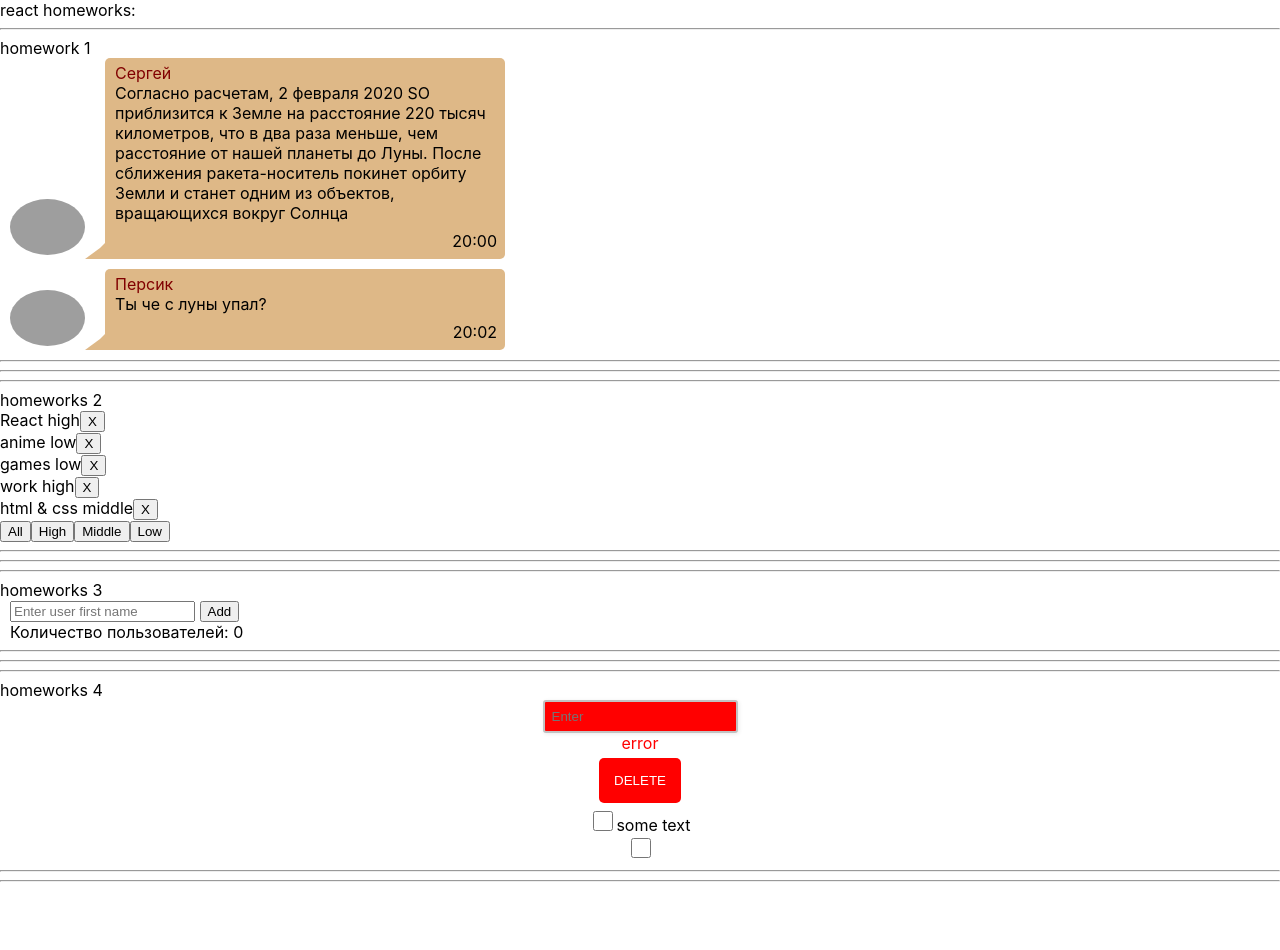
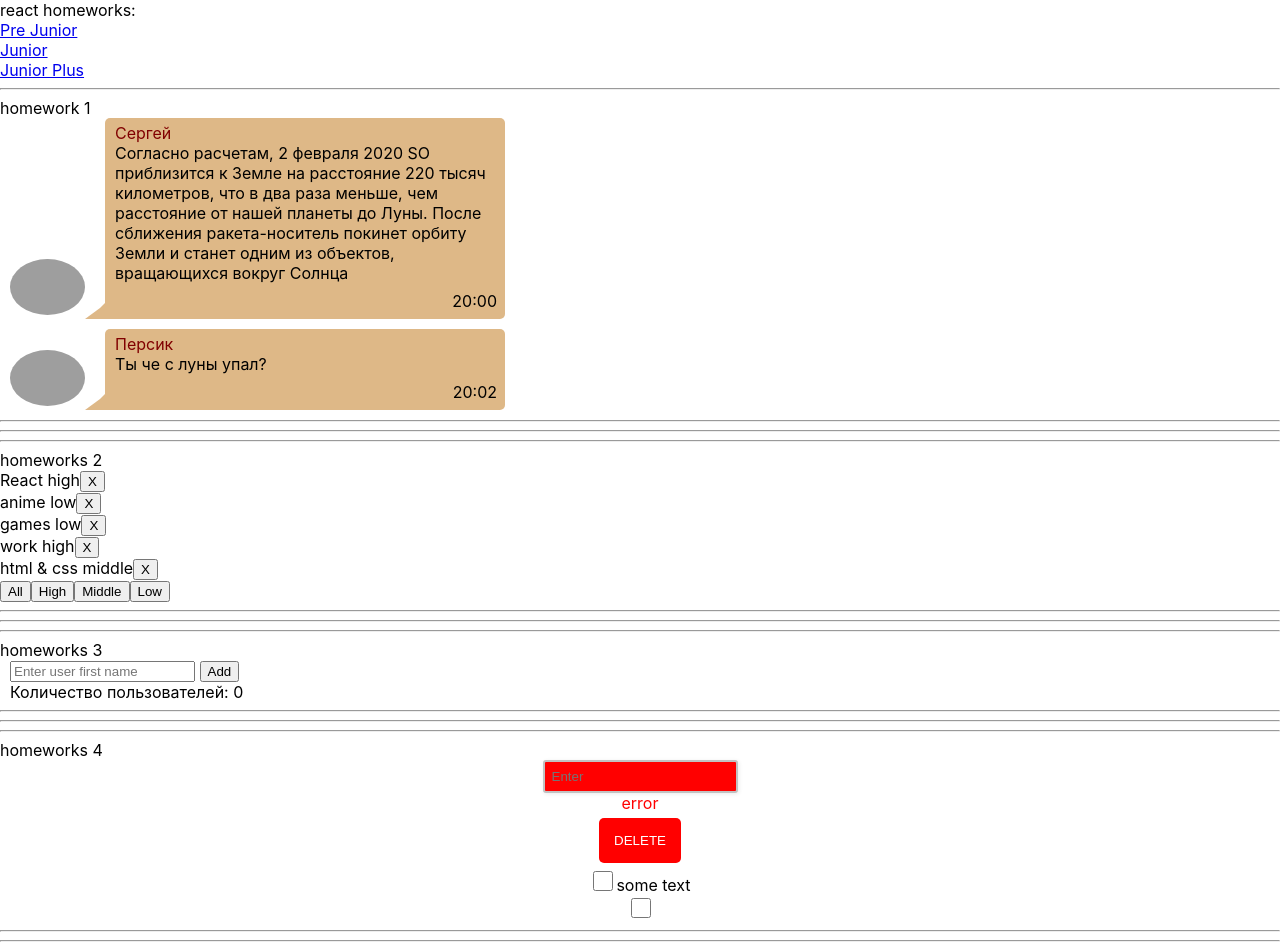
Before and after one commit to Lykke27/Simple_hometasks, a React (Create React App) app: page /#/pre-junior in a window 1280 px wide. Before the commit this address led to /. Before the commit the page ends 890 px from the top, so only its background shows below. Built offline with nearby package versions, Linux system fonts and the light colour scheme; grey boxes are pictures that could not be loaded.

Commit message:
add new pages and navigation

```diff
--- a/package.json
+++ b/package.json
@@ -11,8 +11,10 @@
     "@types/node": "^12.0.0",
     "@types/react": "^17.0.0",
     "@types/react-dom": "^17.0.0",
+    "@types/react-router-dom": "^5.1.7",
     "react": "^17.0.1",
     "react-dom": "^17.0.1",
+    "react-router-dom": "^5.2.0",
     "react-scripts": "4.0.2",
     "typescript": "^4.1.2",
     "uuid": "^8.3.2",
--- a/src/p1-main/m1-ui/u1-app/App.tsx
+++ b/src/p1-main/m1-ui/u1-app/App.tsx
@@ -1,20 +1,20 @@
 import React from 'react'
 import s from './App.module.css'
-import HW1 from '../../../p2-homeworks/h1/HW1'
-import HW2 from '../../../p2-homeworks/h2/HW2'
-import HW3 from "../../../p2-homeworks/h3/HW3";
-import HW4 from "../../../p2-homeworks/h4/HW4";
+// import HW1 from '../../../p2-homeworks/h1/HW1'
+// import HW2 from '../../../p2-homeworks/h2/HW2'
+// import HW3 from "../../../p2-homeworks/h3/HW3";
+// import HW4 from "../../../p2-homeworks/h4/HW4";
 import HW5 from "../../../p2-homeworks/h5/HW5";
 
 function App() {
     return (
         <div className={s.App}>
             <div>react homeworks:</div>
-            <HW1/>
-            <HW2/>
-            <HW3/>
-            <HW4/>
-            {/*<HW5/>*/}
+            {/*<HW1/>*/}
+            {/*<HW2/>*/}
+            {/*<HW3/>*/}
+            {/*<HW4/>*/}
+            <HW5/>
 
         </div>
     )
--- a/src/p2-homeworks/h5/HW5.tsx
+++ b/src/p2-homeworks/h5/HW5.tsx
@@ -1,18 +1,15 @@
 import React from "react";
 import Header from "./Header";
 import Routes from "./Routes";
+import {HashRouter} from "react-router-dom";
 
 function HW5() {
     return (
         <div>
-            {/*в gh-pages лучше работает HashRouter*/}
-            {/*<HashRouter>*/}
-
-            <Header/>
-
-            <Routes/>
-
-            {/*</HashRouter>*/}
+            <HashRouter>
+                <Header/>
+                <Routes/>
+            </HashRouter>
         </div>
     );
 }
--- a/src/p2-homeworks/h5/Header.tsx
+++ b/src/p2-homeworks/h5/Header.tsx
@@ -1,9 +1,18 @@
 import React from "react";
+import {NavLink} from "react-router-dom";
 
 function Header() {
     return (
         <div>
-            // add NavLinks
+            <div>
+                <NavLink to="/pre-junior" >Pre Junior</NavLink>
+            </div>
+            <div>
+                <NavLink to="/junior" >Junior</NavLink>
+            </div>
+            <div>
+                <NavLink to="/junior-plus" >Junior Plus</NavLink>
+            </div>
 
         </div>
     );
--- a/src/p2-homeworks/h5/Routes.tsx
+++ b/src/p2-homeworks/h5/Routes.tsx
@@ -1,27 +1,34 @@
 import React from "react";
+import PreJunior from "./pages/PreJunior";
+import {Switch, Redirect, Route} from "react-router-dom";
+import Junior from "./pages/Junior";
+import JuniorPlus from "./pages/JuniorPlus";
+import Error404 from "./pages/Error404";
 
 export const PATH = {
     PRE_JUNIOR: "/pre-junior",
-    // add paths
+    JUNIOR: "/junior",
+    JUNIOR_PLUS: "/junior-plus",
 }
 
 function Routes() {
     return (
         <div>
             {/*Switch выбирает первый подходящий роут*/}
-            {/*<Switch>*/}
+            <Switch>
 
             {/*в начале мы попадаем на страницу "/" и переходим сразу на страницу PRE_JUNIOR*/}
             {/*exact нужен чтоб указать полное совподение (что после "/" ничего не будет)*/}
-            {/*<Route path={"/"} exact render={() => <Redirect to={PRE_JUNIOR}/>}/>*/}
+            <Route path={"/"} exact render={() => <Redirect to={PATH.PRE_JUNIOR}/>}/>
 
-            {/*<Route path={PRE_JUNIOR} render={() => <PreJunior/>}/>*/}
-                // add routes
+            <Route path={PATH.PRE_JUNIOR} render={() => <PreJunior/>}/>
+            <Route path={PATH.JUNIOR} render={() => <Junior/>}/>
+            <Route path={PATH.JUNIOR_PLUS} render={() => <JuniorPlus/>}/>
 
             {/*у этого роута нет пути, он отрисуется если пользователь захочет попасть на несуществующую страницу*/}
-            {/*<Route render={() => <Error404/>}/>*/}
+            <Route render={() => <Error404/>}/>
 
-            {/*</Switch>*/}
+            </Switch>
         </div>
     );
 }
--- /dev/null
+++ b/src/p2-homeworks/h5/pages/Junior.tsx
@@ -0,0 +1,18 @@
+import React from "react";
+// import HW1 from "../../h1/HW1";
+// import HW2 from "../../h2/HW2";
+// import HW3 from "../../h3/HW3";
+// import HW4 from "../../h4/HW4";
+
+function Junior() {
+    return (
+        <div>
+            <span>Скоро здесь что нибудь появится...</span>
+        </div>
+    );
+}
+
+export default Junior;
+
+// сделайте по аналогии пустые страницы джун и джун+
+// туда будут добавляться следующие дз
--- /dev/null
+++ b/src/p2-homeworks/h5/pages/JuniorPlus.tsx
@@ -0,0 +1,18 @@
+import React from "react";
+// import HW1 from "../../h1/HW1";
+// import HW2 from "../../h2/HW2";
+// import HW3 from "../../h3/HW3";
+// import HW4 from "../../h4/HW4";
+
+function JuniorPlus() {
+    return (
+        <div>
+            <span>Скоро здесь что нибудь появится...</span>
+        </div>
+    );
+}
+
+export default JuniorPlus;
+
+// сделайте по аналогии пустые страницы джун и джун+
+// туда будут добавляться следующие дз
```
Also changed, not shown: 1 other file (tests, documents, lock files or other folders).
